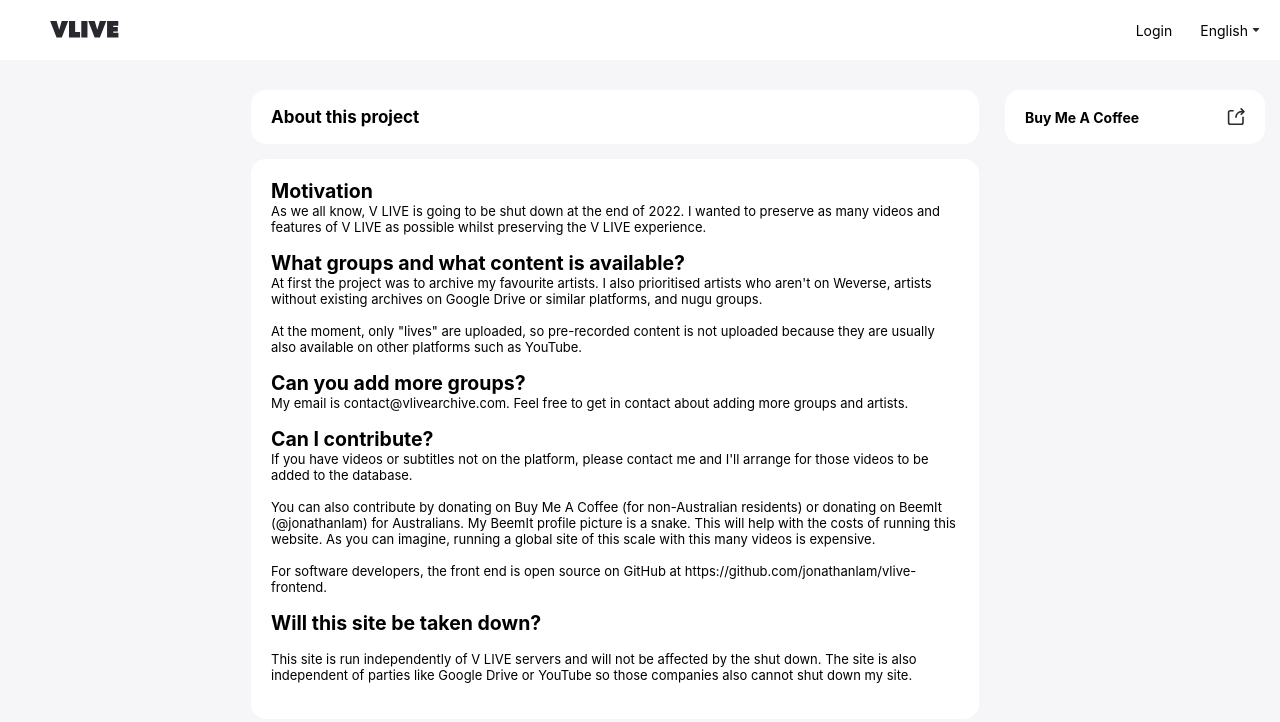
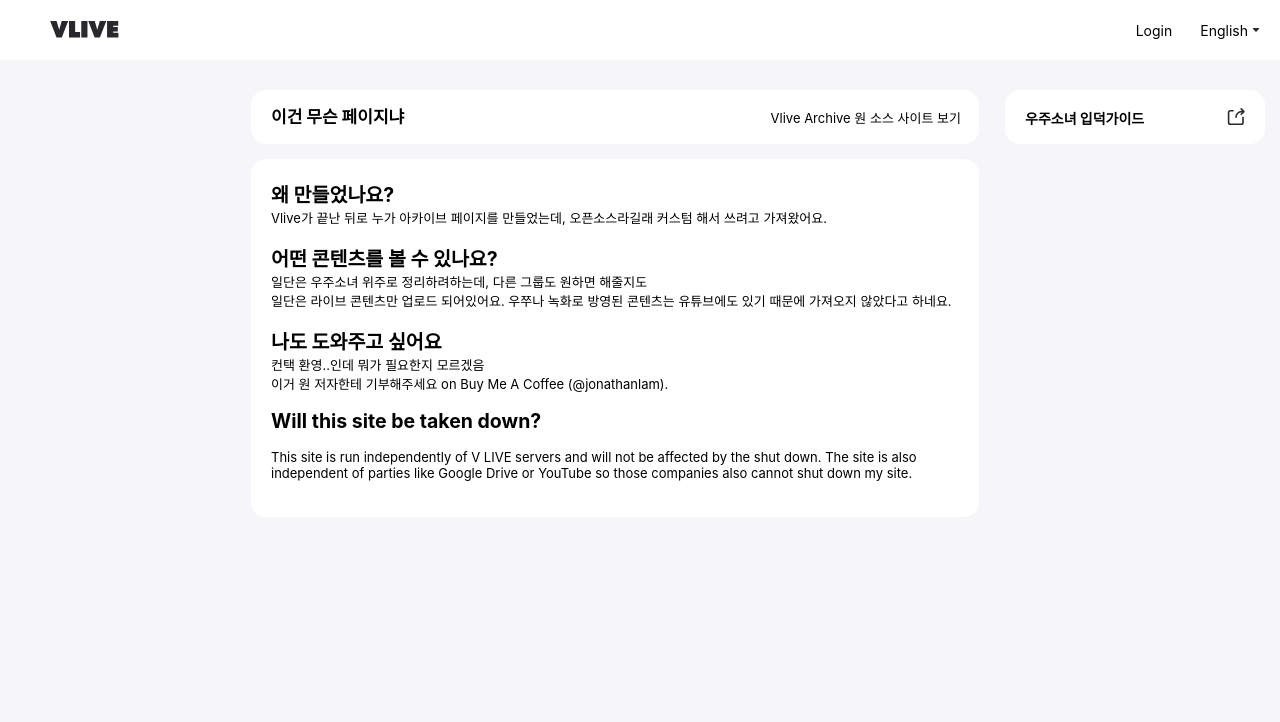
Before and after one commit to betterjack/vlive-artist, a React (Create React App) app: page /about in a window 1280 px wide. Shown: the top 722 px of the page. Built offline with nearby package versions, Linux system fonts and the light colour scheme.

Commit message:
Modify: About page

```diff
--- a/src/pages/about/index.js
+++ b/src/pages/about/index.js
@@ -16,65 +16,41 @@
           <div className="layout_content--3-hGQ">
             <div className="lnb--3RTnS -right_menu_text--23eET">
               <div className="lnb_inner--1EWFM">
-                <h2 className="lnb_pc_title--1lAio">About this project</h2>
+                <h2 className="lnb_pc_title--1lAio">이건 무슨 페이지냐</h2>
+                <a
+                  href="https://vlivearchive.com/about"
+                  target="_blank"
+                  rel="noopener noreferrer"
+                >
+                  Vlive Archive 원 소스 사이트 보기
+                </a>
               </div>
             </div>
             <div className="lnb--3RTnS -right_menu_text--23eET">
               <div style={{ paddingTop: 20, paddingBottom: 20 }}>
-                <h2>Motivation</h2>
+                <h2>왜 만들었나요?</h2>
                 <p>
-                  As we all know, V LIVE is going to be shut down at the end of
-                  2022. I wanted to preserve as many videos and features of V
-                  LIVE as possible whilst preserving the V LIVE experience.
+                  Vlive가 끝난 뒤로 누가 아카이브 페이지를 만들었는데, 오픈소스라길래 커스텀 해서 쓰려고 가져왔어요.
                 </p>
                 <p>
                   <br></br>
                 </p>
-                <h2>What groups and what content is available?</h2>
+                <h2>어떤 콘텐츠를 볼 수 있나요?</h2>
                 <p>
-                  At first the project was to archive my favourite artists. I
-                  also prioritised artists who aren't on Weverse, artists
-                  without existing archives on Google Drive or similar
-                  platforms, and nugu groups.
+                  일단은 우주소녀 위주로 정리하려하는데, 다른 그룹도 원하면 해줄지도
                 </p>
                 <p>
-                  <br></br>
                 </p>
                 <p>
-                  At the moment, only "lives" are uploaded, so pre-recorded
-                  content is not uploaded because they are usually also
-                  available on other platforms such as YouTube.
+                  일단은 라이브 콘텐츠만 업로드 되어있어요. 우쭈나 녹화로 방영된 콘텐츠는 유튜브에도 있기 때문에 가져오지 않았다고 하네요.
                 </p>
                 <br></br>
-                <h2>Can you add more groups?</h2>
+                <h2>나도 도와주고 싶어요</h2>
                 <p>
-                  My email is contact@vlivearchive.com. Feel free to get in
-                  contact about adding more groups and artists.
+                  컨택 환영..인데 뭐가 필요한지 모르겠음
                 </p>
-                <br></br>
-                <h2>Can I contribute?</h2>
                 <p>
-                  If you have videos or subtitles not on the platform, please
-                  contact me and I'll arrange for those videos to be added to
-                  the database.
-                </p>
-                <br></br>
-                <p>
-                  You can also contribute by donating on Buy Me A Coffee (for
-                  non-Australian residents) or donating on BeemIt (@jonathanlam)
-                  for Australians. My BeemIt profile picture is a snake. This
-                  will help with the costs of running this website. As you can
-                  imagine, running a global site of this scale with this many
-                  videos is expensive.
-                </p>
-                <br></br>
-                <p>
-                  For software developers, the front end is open source on
-                  GitHub at{" "}
-                  <a href="https://github.com/jonathanlam/vlive-frontend">
-                    https://github.com/jonathanlam/vlive-frontend
-                  </a>
-                  .
+                  이거 원 저자한테 기부해주세요 on Buy Me A Coffee (@jonathanlam).
                 </p>
                 <br></br>
                 <h2>Will this site be taken down?</h2>
@@ -90,9 +66,13 @@
             </div>
           </div>
           <div className="layout_right--2_POD">
-            <a href="https://buymeacoffee.com/jonathanlam">
+            <a
+              href="https://www.wjsnguide.com"
+              target="_blank"
+              rel="noopener noreferrer"
+            >
               <button type="button" className="channel_share_button--jm5Vl">
-                Buy Me A Coffee
+                우주소녀 입덕가이드
                 <svg
                   width="18"
                   height="18"
```
